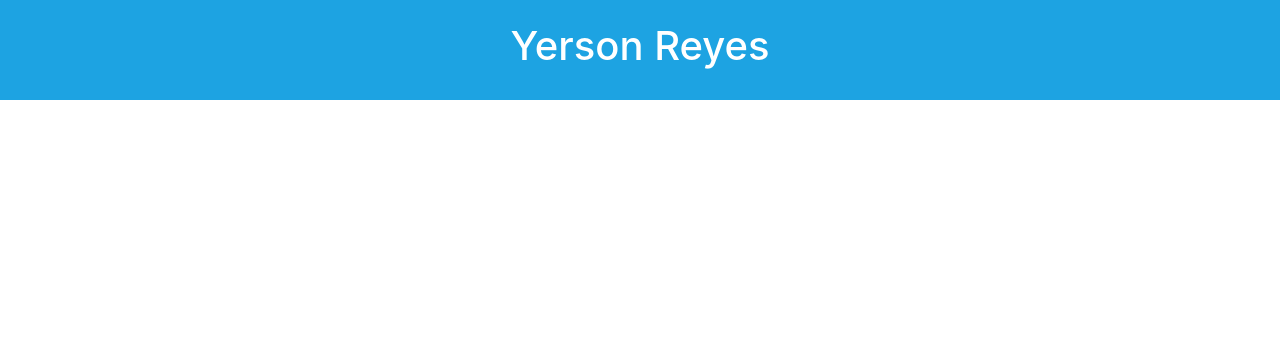
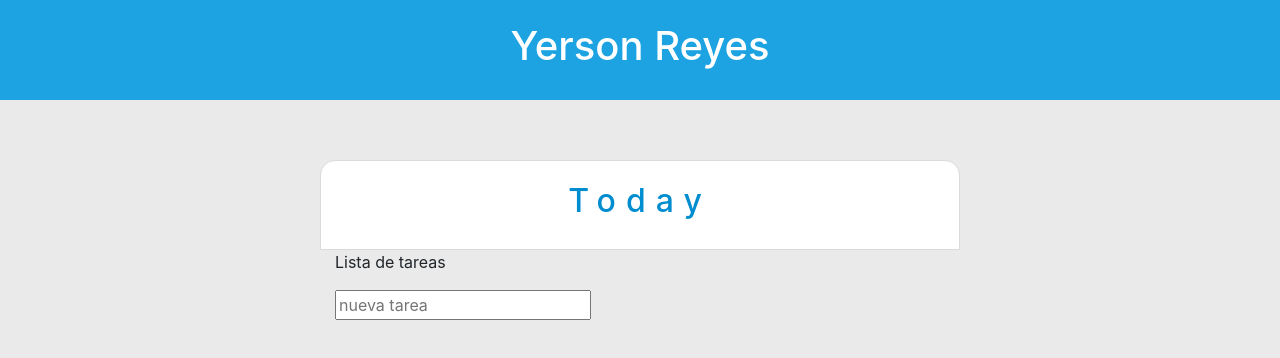
Before and after one commit to yersonreyes/task-react-firebase, a React (Create React App) app: page / in a window 1280 px wide. Shown: the top 358 px of the page. Built offline with nearby package versions, Linux system fonts and the light colour scheme.

Commit message:
agregando estructura del listado de datos

```diff
--- a/src/App.js
+++ b/src/App.js
@@ -1,5 +1,5 @@
 import React from "react";
-import { Container } from "react-bootstrap";
+import { Container, Row, Col } from "react-bootstrap";
 
 import "./App.scss";
 
@@ -9,6 +9,29 @@ export default function App() {
       <div className="title">
         <h1>Yerson Reyes</h1>
       </div>
+      <Row className="todo">
+        <Col
+          className="todo__title"
+          xs={{ span: 10, offset: 1 }}
+          md={{ span: 6, offset: 3 }}
+        >
+          <h2>Today</h2>
+        </Col>
+        <Col
+          className="todo__list"
+          xs={{ span: 10, offset: 1 }}
+          md={{ span: 6, offset: 3 }}
+        >
+          <p>Lista de tareas</p>
+        </Col>
+        <Col
+          className="todo__input"
+          xs={{ span: 10, offset: 1 }}
+          md={{ span: 6, offset: 3 }}
+        >
+          <input placeholder="nueva tarea"></input>
+        </Col>
+      </Row>
     </Container>
   );
 }
--- a/src/App.scss
+++ b/src/App.scss
@@ -8,9 +8,28 @@
     align-items: center;
     justify-content: center;
     text-align: center;
+    h1 {
+      color: white;
+    }
   }
 
-  h1 {
-    color: white;
+  .todo {
+    margin: 60px 0 0 0;
+
+    &__title {
+      background-color: #fff;
+      height: 90px;
+      border-top-left-radius: 15px;
+      border-top-right-radius: 15px;
+      display: flex;
+      align-items: center;
+      justify-content: center;
+      border: 1px solid #dadada;
+    }
+
+    h2 {
+      color: #008dd0;
+      letter-spacing: 10px;
+    }
   }
 }
--- a/src/index.css
+++ /dev/null
@@ -1,13 +0,0 @@
-body {
-  margin: 0;
-  font-family: -apple-system, BlinkMacSystemFont, 'Segoe UI', 'Roboto', 'Oxygen',
-    'Ubuntu', 'Cantarell', 'Fira Sans', 'Droid Sans', 'Helvetica Neue',
-    sans-serif;
-  -webkit-font-smoothing: antialiased;
-  -moz-osx-font-smoothing: grayscale;
-}
-
-code {
-  font-family: source-code-pro, Menlo, Monaco, Consolas, 'Courier New',
-    monospace;
-}
--- a/src/index.js
+++ b/src/index.js
@@ -4,7 +4,7 @@ import App from "./App";
 import * as serviceWorker from "./serviceWorker";
 
 import "bootstrap/dist/css/bootstrap.min.css";
-import "./index.css";
+import "./index.scss";
 ReactDOM.render(
   <React.StrictMode>
     <App />
--- /dev/null
+++ b/src/index.scss
@@ -0,0 +1,14 @@
+body {
+  margin: 0;
+  font-family: -apple-system, BlinkMacSystemFont, "Segoe UI", "Roboto", "Oxygen",
+    "Ubuntu", "Cantarell", "Fira Sans", "Droid Sans", "Helvetica Neue",
+    sans-serif;
+  -webkit-font-smoothing: antialiased;
+  -moz-osx-font-smoothing: grayscale;
+  background-color: #eaeaea;
+}
+
+code {
+  font-family: source-code-pro, Menlo, Monaco, Consolas, "Courier New",
+    monospace;
+}
```
